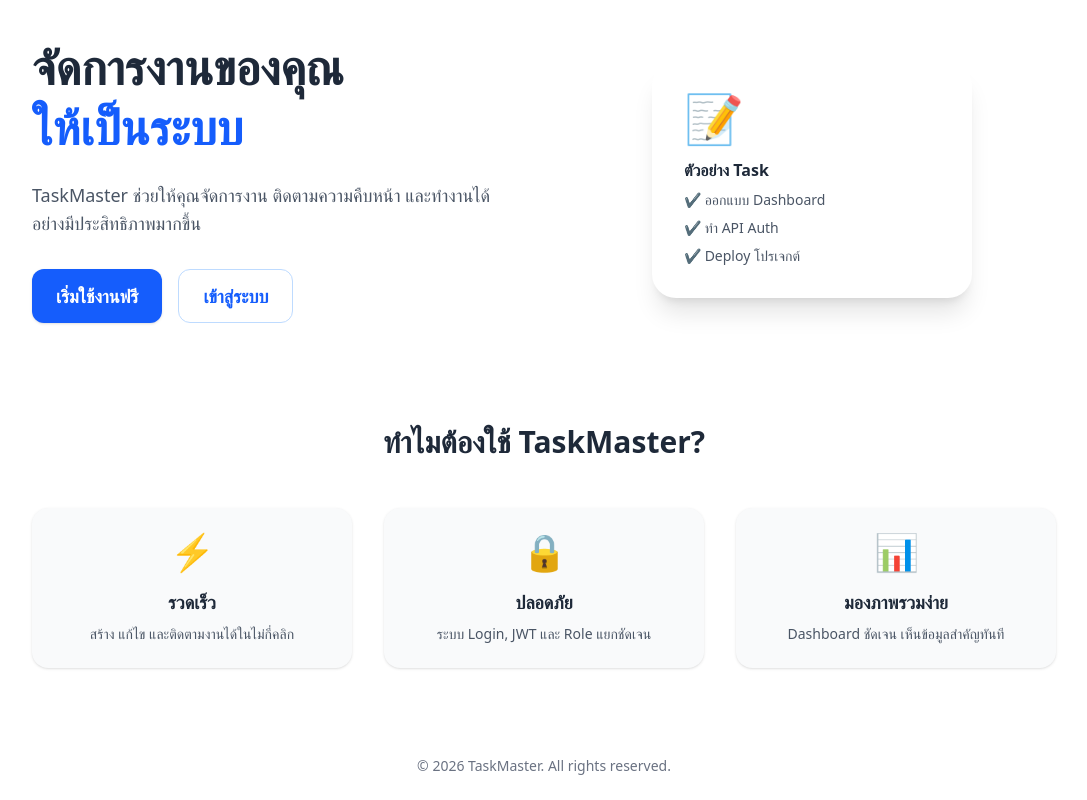
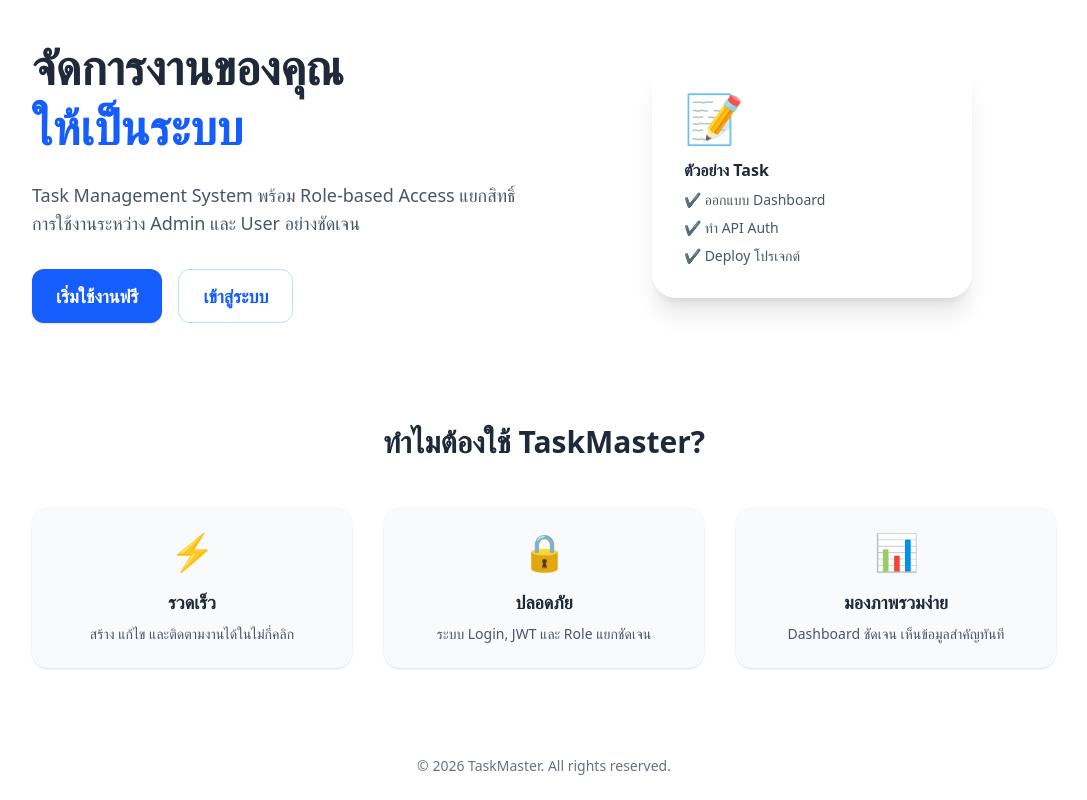
Before and after one commit to chinkoike/user-management-live, a React (Vite) app in the folder client/: page / in a window 1280 px wide. Shown: the whole page, without its empty margins (96-1183 px from the left). Built offline with nearby package versions, Linux system fonts and the light colour scheme; no server answers.

Commit message:
homepage update

```diff
--- a/client/src/pages/Home.tsx
+++ b/client/src/pages/Home.tsx
@@ -17,8 +17,8 @@
             </h1>
 
             <p className="mt-6 text-lg text-gray-600">
-              TaskMaster ช่วยให้คุณจัดการงาน ติดตามความคืบหน้า
-              และทำงานได้อย่างมีประสิทธิภาพมากขึ้น
+              Task Management System พร้อม Role-based Access
+              แยกสิทธิ์การใช้งานระหว่าง Admin และ User อย่างชัดเจน
             </p>
 
             <div className="mt-8 flex gap-4">
```
